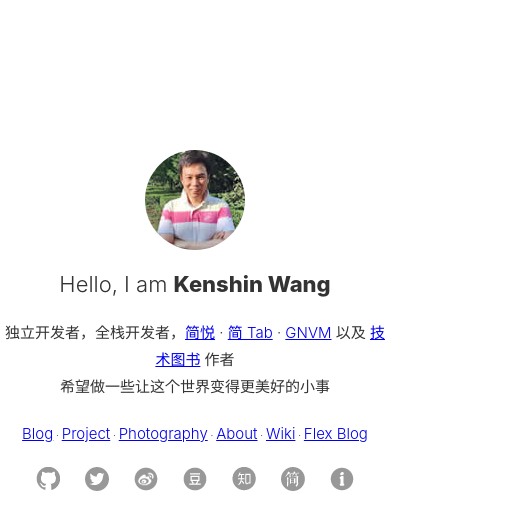
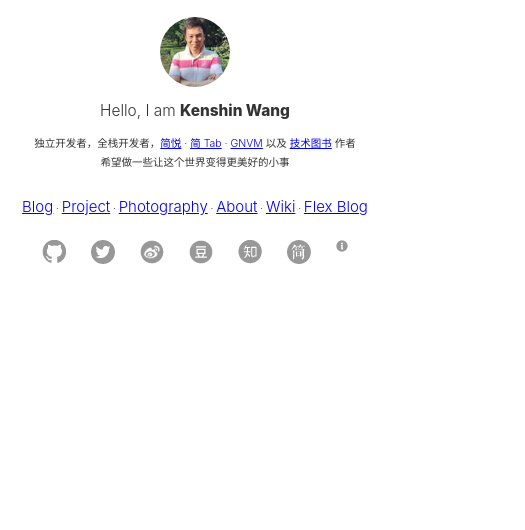
Before and after one commit to 23784148/23784148.github.io, a website built with webpack: page src/index.html in a window 390 px wide. Shown: the whole page, 525 px wide, since content can reach past the window. Built offline with nearby package versions, Linux system fonts and the light colour scheme; some packages are replaced by stand-ins of ours; files whose address does not match are found by name.

Commit message:
Add mobile layout.

```diff
--- a/src/assets/css/main.css
+++ b/src/assets/css/main.css
@@ -342,3 +342,43 @@ a:hover {
 .footer {
     margin: var(--margin-top) 0;
 }
+
+/**
+ *  Mobile
+ */
+@media (min-width: 320px) and (max-width: 767px) {
+    body {
+        display: flex;
+        flex-direction: column;
+        justify-content: center;
+
+        margin: 10px;
+    }
+
+    .header .avatar {
+        margin-top: 10px;
+    }
+
+    .projects {
+        zoom: .5;
+    }
+
+    .about {
+        zoom: .5;
+    }
+
+    .about img {
+        zoom: .9;
+    }
+
+    .header,
+    .about .introduce {
+        zoom: .7;
+    }
+}
+
+@media (min-width:768px) and (max-width: 1023px) {
+    body {
+        zoom: .9;
+    }
+}
--- a/src/index.html
+++ b/src/index.html
@@ -1,6 +1,7 @@
 <html lang="en">
 <head>
     <meta charset="UTF-8">
+    <meta name="viewport" content="width=device-width,minimum-scale=1,maximum-scale=1,user-scalable=no">
     <meta name="author" content="Kenshin"/>
 
     <meta name="description" content="Kenshin Personal blog" />
```
Also changed, not shown: src/about.html (+1 -0 lines), src/project.html (+1 -0 lines).
